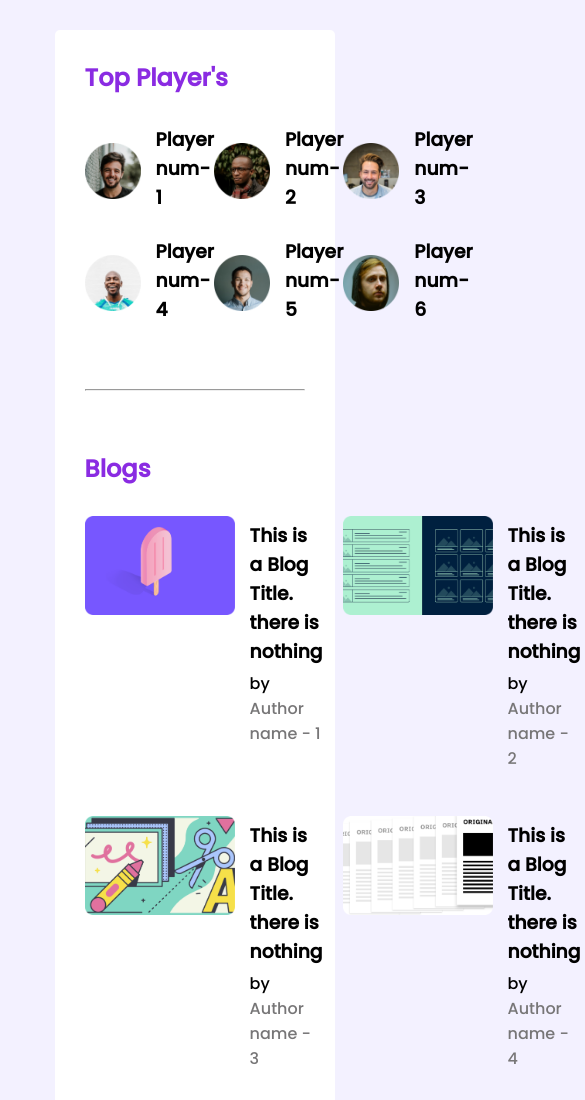
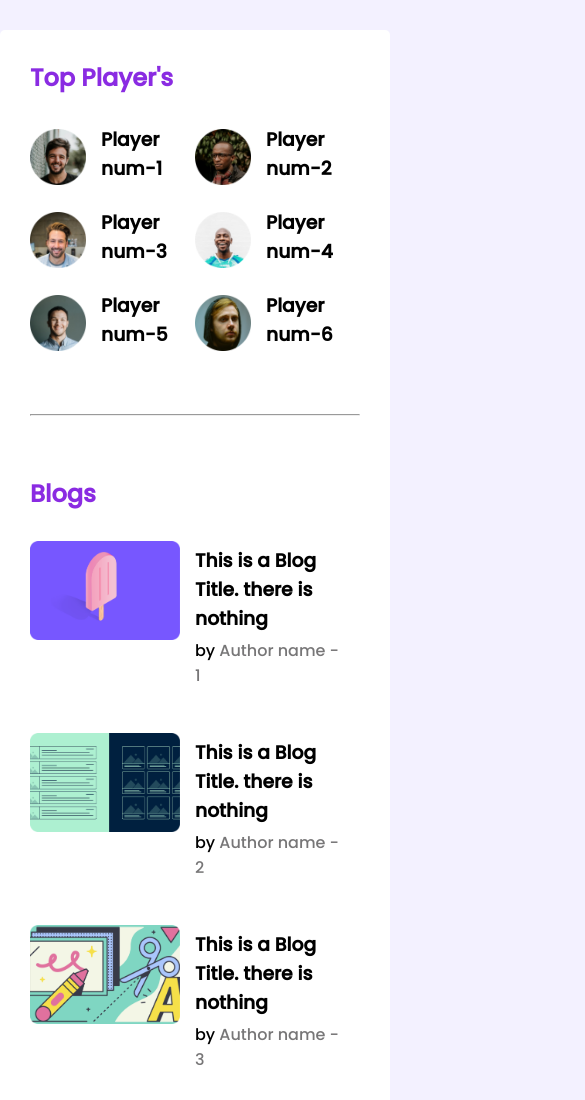
Before and after one commit to mohammad-aarif/leader-board, a plain HTML site: page index.html in a window 390 px wide. Shown: the top 1100 px of the page, 585 px wide, since content can reach past the window. Drawn offline with Linux system fonts and the light colour scheme.

Commit message:
Completed

```diff
--- a/css/style.css
+++ b/css/style.css
@@ -74,6 +74,7 @@ main{
 ---------------------*/
 .courses{
     display: flex;
+    flex-wrap: wrap;
 }
 .course{
     padding: 30px;
@@ -112,3 +113,24 @@ main{
 .duration p i{
     padding-right: 5px;
 }
+/* Responsive */
+@media only screen and (max-width:688px) {
+    .container{
+        width: 100%;
+    }
+    .players{
+        grid-template-columns: repeat(2, 1fr);
+        grid-row-gap: 20px;
+    }
+    .blog-area{
+        display: grid;
+        grid-template-columns: repeat(1, 1fr);
+        grid-row-gap: 20px;
+        padding: 30px;
+    }
+    .courses{
+        flex-direction: column;
+        align-items: center;
+    }
+
+}
```
